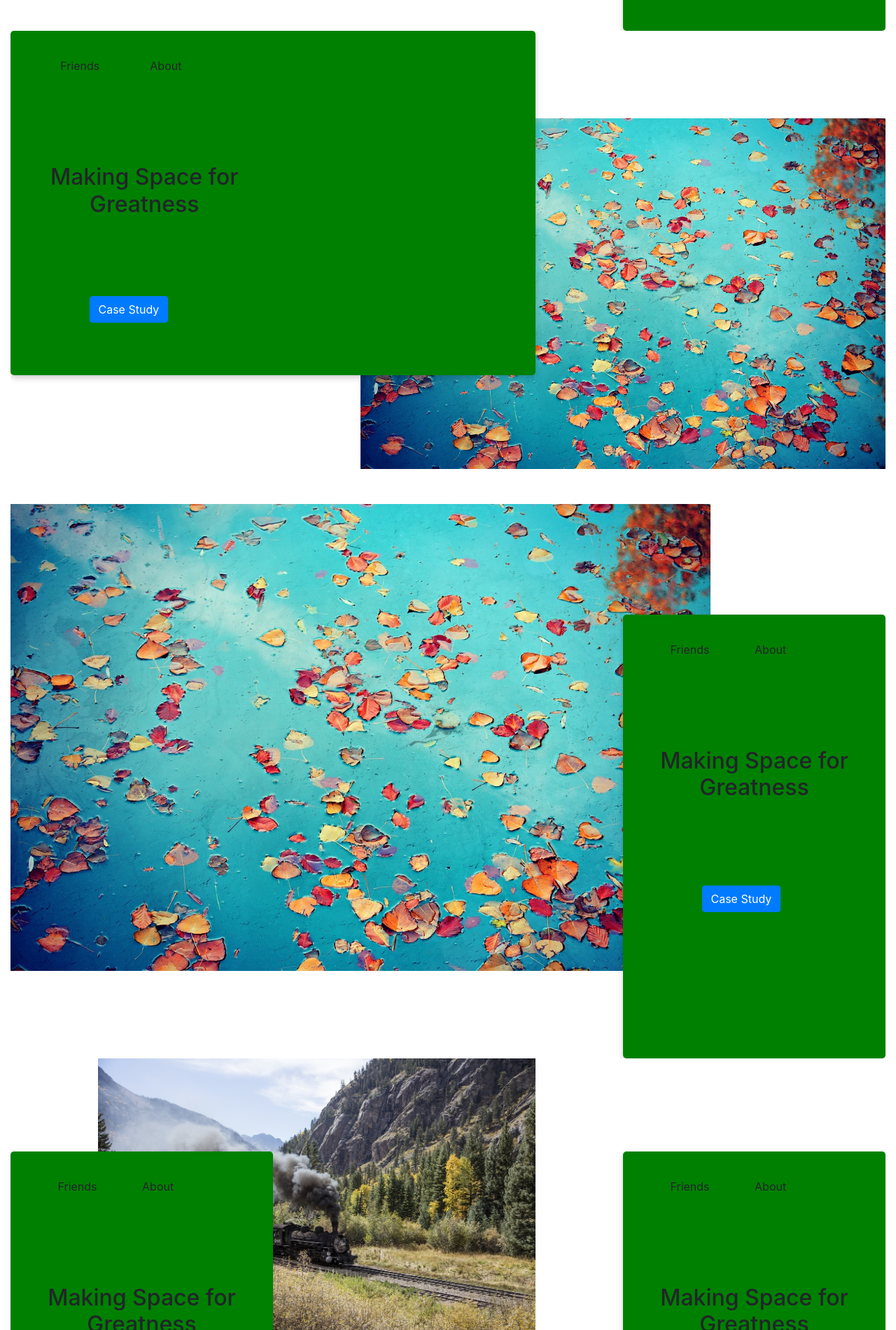
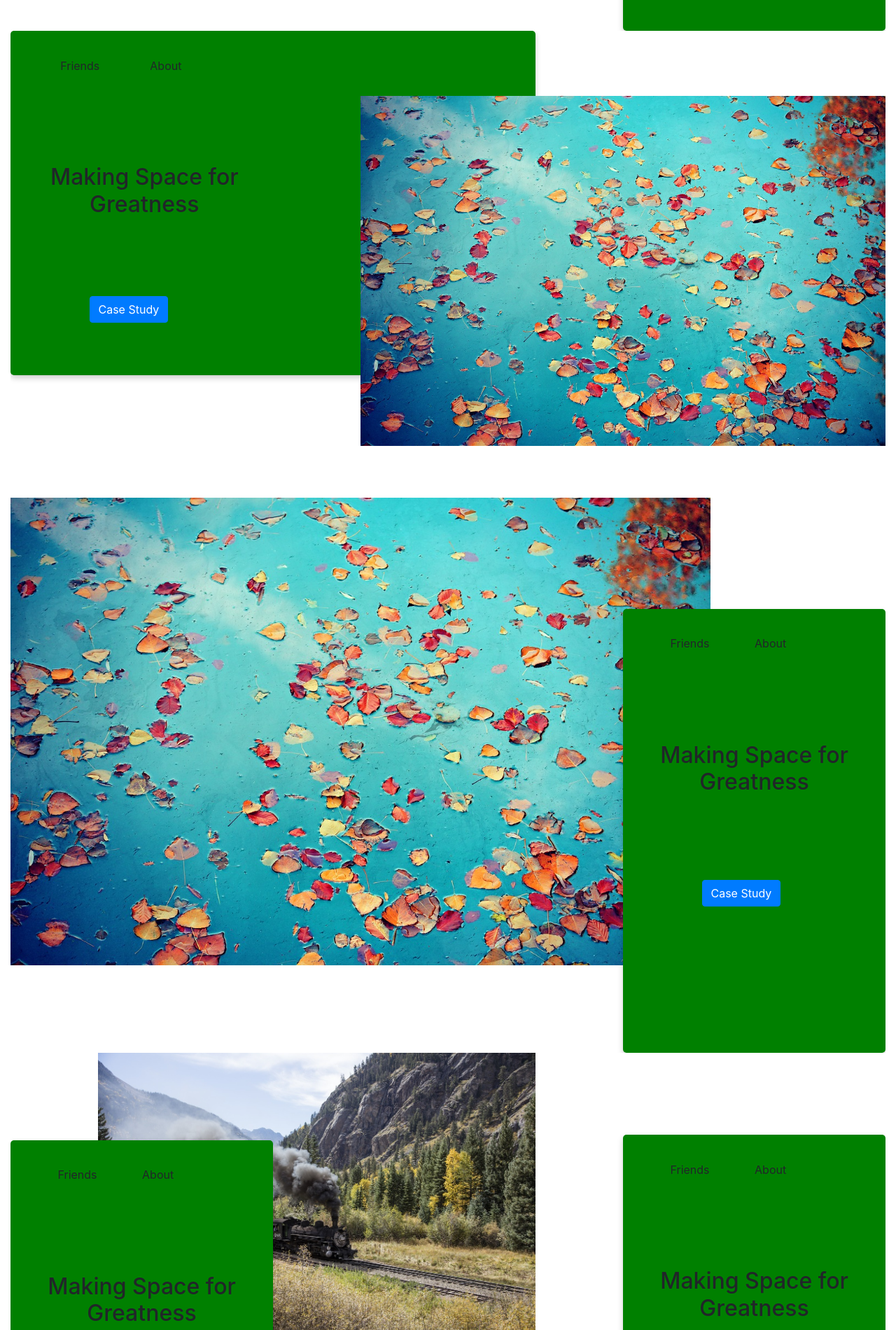
Before and after one commit to avicndugu/business, a plain HTML site: page index.html in a window 1280 px wide. Shown: the part 900-2800 px from the top of the page at 70% size. Drawn offline with Linux system fonts and the light colour scheme.

Commit message:
Brought section 3 image forward

```diff
--- a/css/main.css
+++ b/css/main.css
@@ -13,6 +13,7 @@ img{
 }
 body{
 	position:relative;
+	/*display:block;*/
 /*	margin:30px 30px;
 	padding:30px 30px;*/
 }
@@ -30,7 +31,7 @@ body{
     border-radius: 5px;*/
 }
 .text-holder{
-	position:absolute;
+	/*position:absolute;*/
     box-shadow: 0 4px 8px 0 rgba(0,0,0,0.2);
     transition: 0.3s;
     width: 40%;
@@ -60,6 +61,7 @@ body{
     /*border-radius: 5px;*/
 }
 .text-holder-right {
+	position:absolute;
 	bottom:0%;
     right:0%;
     height:80%;
@@ -68,6 +70,7 @@ body{
     background: green;
 }
 .img-holder-left {
+	position:relative;
 	top:0%;
     left:0%;
     height:100%;
@@ -75,13 +78,19 @@ body{
     z-index:1;
     padding-bottom: 10%;
 }
+#section-3 {
+	position:relative;
+	display:block;
+    overflow:auto;
+	width:100%;
+	height:100%;
+}
 #section-3 .text-holder-left {
-	top:0%;
-    left:0%;
-    /*height:50%;*/
+	position:relative;
     width:60%;
     background: green;
     z-index:1;
+    margin-bottom:10%;
 }
 #section-3 .text-holder-left ul {
 	padding: 5% 5%;
@@ -101,24 +110,33 @@ body{
 
 }
 #section-3 .img-holder-right {
-	margin-left: auto;
-	bottom:0%;
-    right:50%;
-    /*height:80%;*/
+	position:absolute;
+	/*margin-left: auto;*/
+	bottom:0;
+    right:0;
+    height:85%;
     width:60%;
-    padding-top: 10%;
+    z-index:5;
+    /*padding-top: 10%;*/
 }
 #section-3 {
 	margin-bottom: 50px;
 }
+
+
 #section-5 .text-holder-left {
-	bottom:0%;
+	position:relative;
+    width:30%;
+    background: green;
+    z-index:5;
+    margin-top:10%;
+/*	bottom:0%;
     left:0%;
     height:80%;
     width:30%;
     z-index:5;
     background: green;
-    margin-top: 7%;
+    margin-top: 7%;*/
 }
 
 
@@ -136,81 +154,19 @@ body{
 	margin-top: 5%;
 	margin-left: 30%;
 	margin-right: 10%;
-	margin-bottom: 10%;
+	margin-bottom: 15%;
 }
 #section-5 .img-holder-center {
-	top:0%;
+	position:absolute;
+	top:0;
+    left:10%;
+    /*height:85%;*/
+    width:50%;
+    z-index:1;
+	/*top:0%;
     left:0%;
     height:100%;
     width:80%;
     z-index:1;
-    padding: 0 20% 20% 10%;
+    padding: 0 20% 20% 10%;*/
 }
-
-/*.lower-section{
-	z-index:5;
-}
-.higher-section{
-	z-index:5;
-}
-
-.left-section{
-	position:absolute;
-	top:0;
-	left:0;
-	height:80%;
-}
-.center-section{
-	position:absolute;
-	top:30%;
-	left:12%;
-	height:100%;
-}
-
-.right-section{
-	position:absolute;
-	bottom:0;
-	right:0;
-	width:30%;
-}*/
-/*.section-1  .left-section{
-	width:80%;
-}*/
-
-/*.section-1 {
-	height:500px;
-}*/
-/*.section-1 .right-section{
-	height:80%;
-	background:blue;
-}
-.section-2 {
-	height:500px;
-}
-.section-2 .right-section{
-	width:60%;
-	height:80%;
-}
-.section-2 .left-section{
-	width:60%;
-	background:blue;
-}
-
-.section-3 .left-section{
-	width:30%;
-	background:blue;
-	height:80%;
-}
-.section-3 .center-section{
-	width:50%;
-	background:blue;
-	height:100%;
-}
-.section-3 .right-section{
-	width:30%;
-	background:blue;
-}
-
-.section-3 .center-section img {
-	height:100%;
-}*/
```
